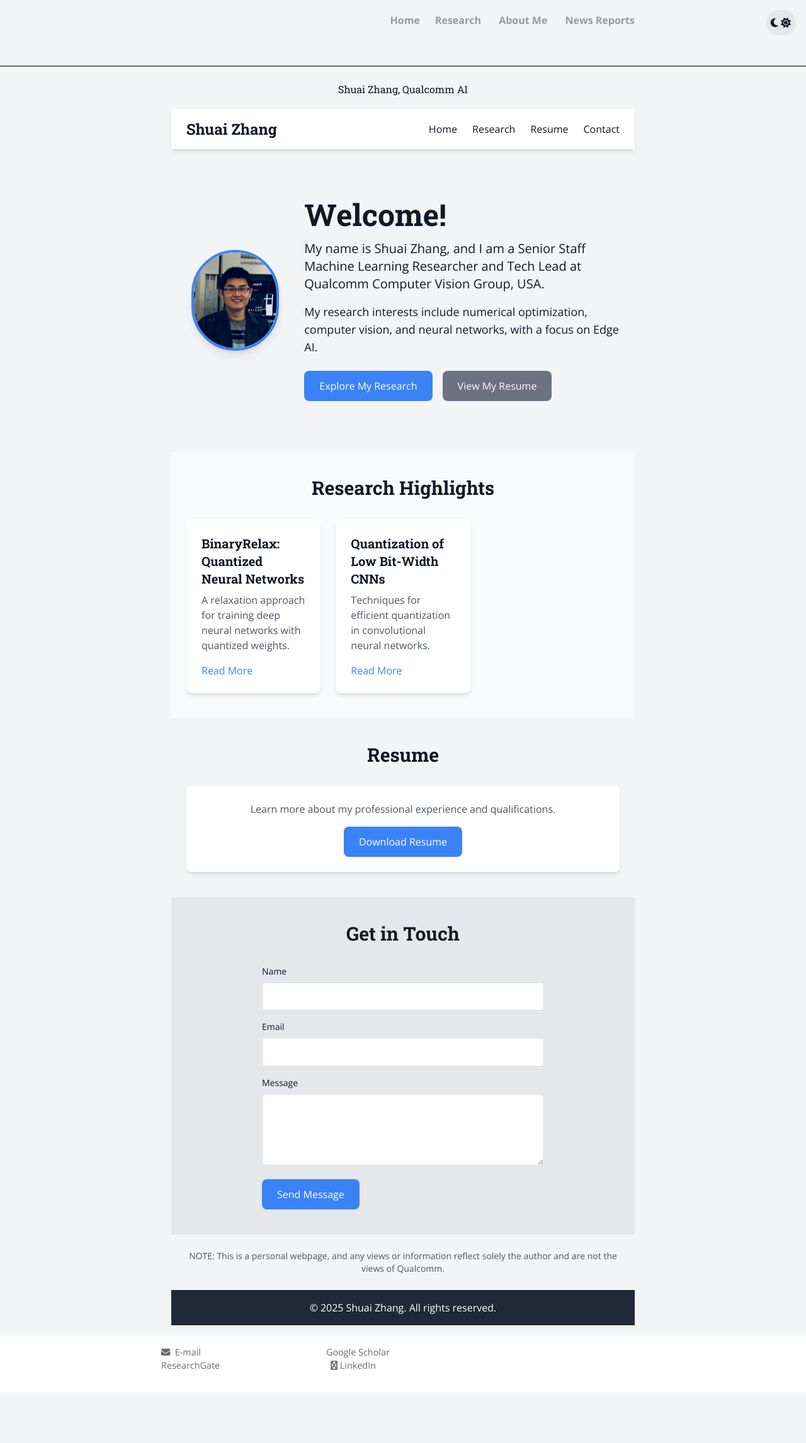
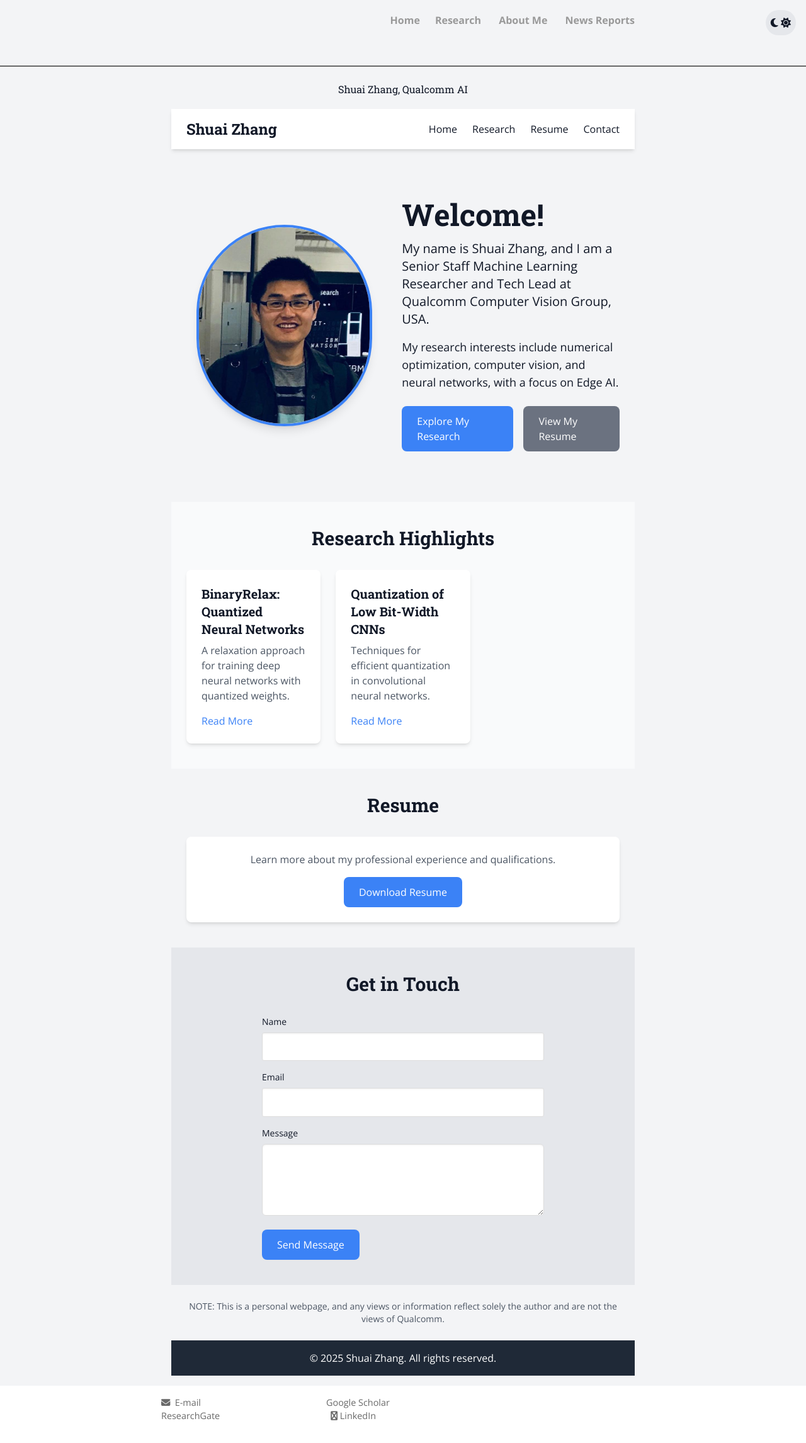
Before and after one commit to zsivine/zsivine.github.io, a Jekyll site: the page built from index.html, in a window 1280 px wide. Shown: the whole page at 63% size. Built offline with Jekyll 4.4.1, drawn with Linux system fonts in a browser that asks for light colours; nearby versions of some CDN libraries; the list of posts is cut into pages by our own code; comment, search, counter and statistics services are not loaded; a style sheet for code colours, icons or effects is not loaded; before the commit the page ends 2212 px from its top, so only the background shows below that.

Commit message:
chane photo size

```diff
--- a/index.html
+++ b/index.html
@@ -62,7 +62,7 @@ title: Shuai Zhang, Qualcomm AI
         <!-- Profile Photo -->
         <div class="flex-shrink-0">
           <img src="Shuai_CVPR2018.png" alt="Shuai Zhang Profile Photo"
-          class="w-32 h-32 md:w-40 md:h-40 rounded-full border-4 border-blue-500 shadow-lg object-cover" loading="lazy">
+          class="w-64 h-64 md:w-80 md:h-80 rounded-full border-4 border-blue-500 shadow-lg object-cover" loading="lazy">
         </div>
         <!-- Introduction Text -->
         <div class="text-center md:text-left">
```
